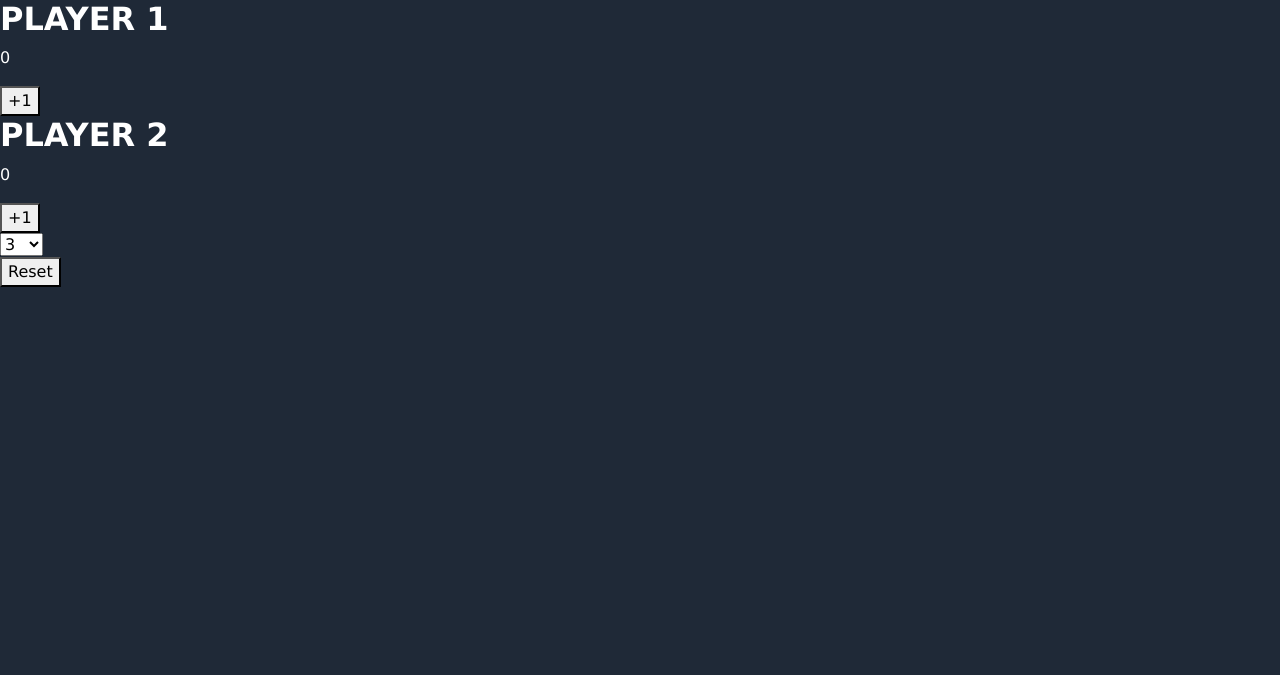
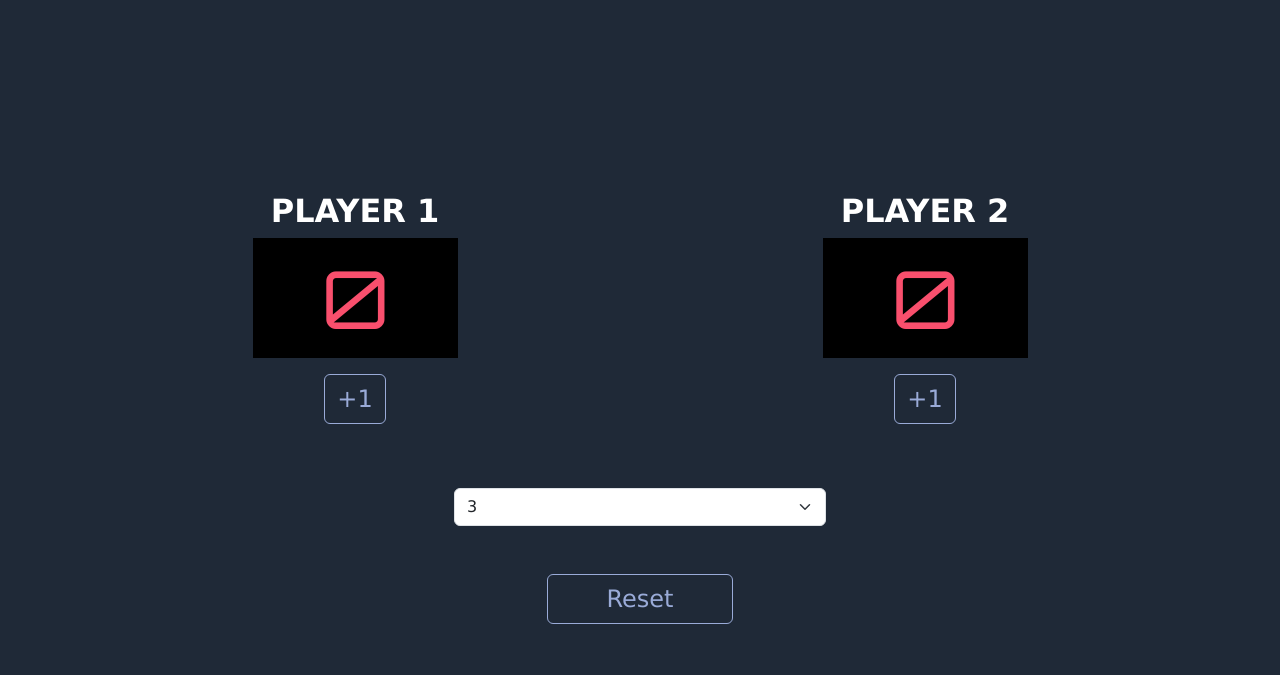
Before and after one commit to Mamang-Santuy/DOM, a plain HTML site: page LatihanDOMPapanSkor/index.html in a window 1280 px wide. Drawn offline with nearby package versions, Linux system fonts and the light colour scheme.

Commit message:
final project DOM papan skor

```diff
--- a/LatihanDOMPapanSkor/index.html
+++ b/LatihanDOMPapanSkor/index.html
@@ -11,32 +11,32 @@
     <link rel="stylesheet" href="app.css">
 </head>
 <body>
-    <div>
-        <div>
-            <div>
+    <div class="scoreboard container d-flex flex-column justify-content-center">
+        <div class="row row-cols-1 row-cols-md-2 text-center py-5 justify-content-center">
+            <div class="points col col-auto py-3 d-flex flex-column align-items-center">
                 <h2>Player 1</h2>
-                <p id="p1-display">0</p>
+                <p id="p1-display" class="px-3">0</p>
                 <div>
-                    <button id="p1-button">+1</button>
+                    <button id="p1-button" class="btn btn-primary">+1</button>
                 </div>
             </div>
-            <div>
+            <div class="points col col-auto py-3 d-flex flex-column align-items-center">
                 <h2>Player 2</h2>
-                <p id="p2-display">0</p>
+                <p id="p2-display" class="px-3">0</p>
                 <div>
-                    <button id="p2-button">+1</button>
+                    <button id="p2-button" class="btn btn-primary">+1</button>
                 </div>
             </div>
         </div>
-        <div>
-            <select name="" id="winpoint">
+        <div class="d-grid gap-2 col-8 col-md-4 mx-auto pb-5">
+            <select name="" id="winpoint" class="form-select">
                 <option value="3">3</option>
                 <option value="5">5</option>
                 <option value="10">10</option>
             </select>
         </div>
-        <div>
-            <button id="reset">Reset</button>
+        <div class="d-grid gap-2 col-4 col-md-2 mx-auto pb-5">
+            <button id="reset" class="btn btn-primary">Reset</button>
         </div>
     </div>
 
```
